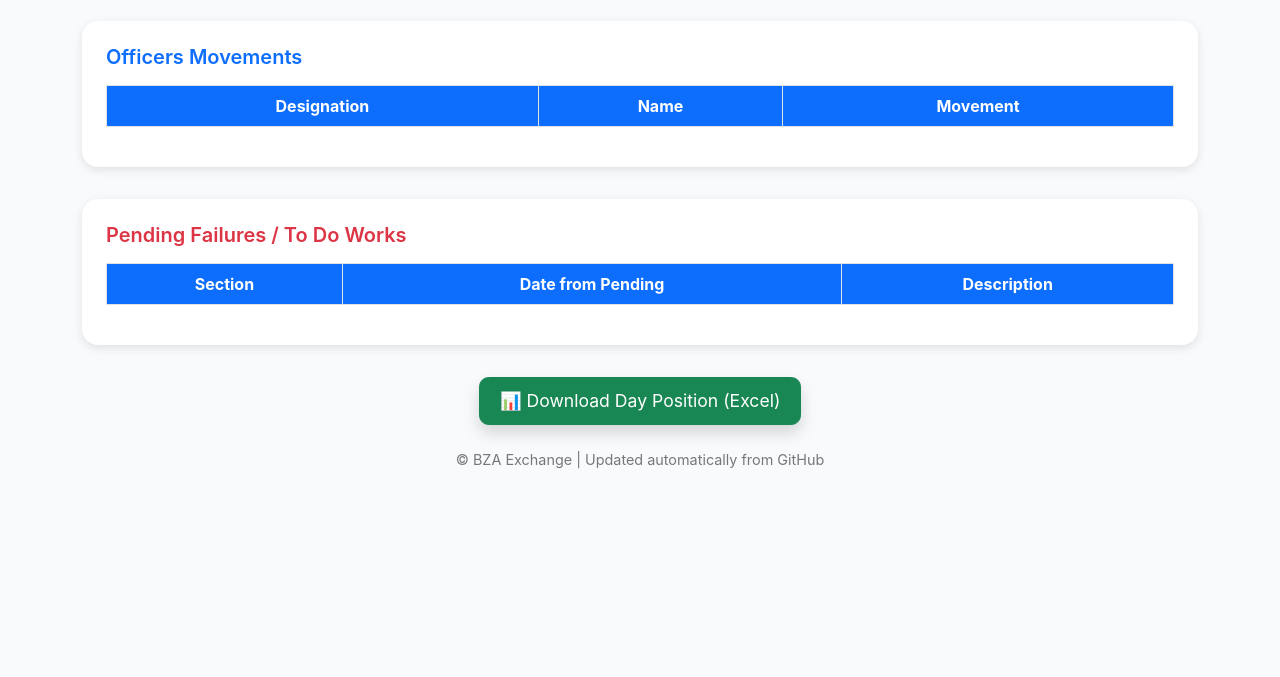
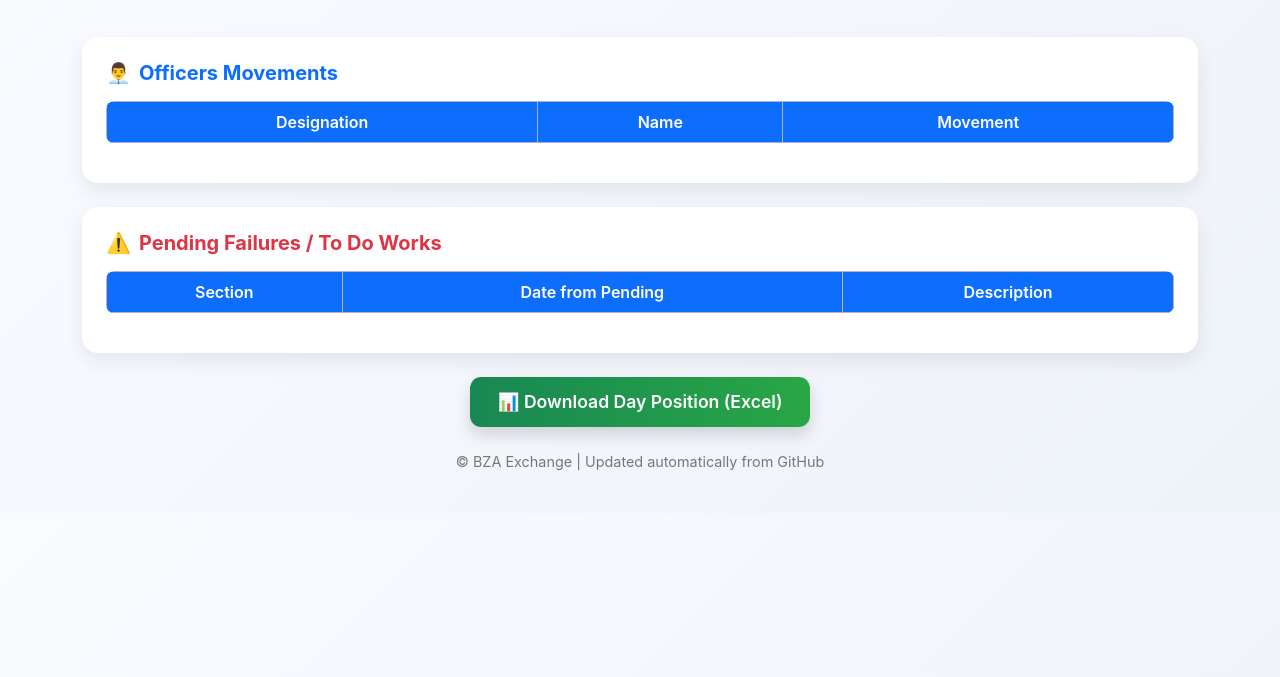
Before and after one commit to bzaexchange/exchange-position-page, a plain HTML site: page index.html in a window 1280 px wide. Shown: the part 123-800 px from the top of the page. Drawn offline with nearby package versions, Linux system fonts and the light colour scheme; no server answers.

Commit message:
Update index.html

```diff
--- a/index.html
+++ b/index.html
@@ -5,46 +5,158 @@
 <meta name="viewport" content="width=device-width, initial-scale=1.0">
 <title>Exchange Daily Position</title>
 <link href="https://cdn.jsdelivr.net/npm/bootstrap@5.3.3/dist/css/bootstrap.min.css" rel="stylesheet">
+
 <style>
-body { background: #f8fafc; font-family: "Inter", sans-serif; }
-header { text-align: center; margin: 2rem 0; }
-.card { border: none; border-radius: 1rem; box-shadow: 0 3px 10px rgba(0,0,0,0.1); margin-bottom: 2rem; }
-.card h5 { font-weight: 600; }
-.table th { background: #0d6efd; color: #fff; text-align: center; }
-.table td, .table th { vertical-align: middle; text-align: center; }
-.btn-excel { font-size: 1.1rem; padding: 10px 20px; border-radius: 0.6rem; }
-footer { text-align: center; color: #777; font-size: 0.9rem; margin-top: 2rem; }
+body {
+  background: linear-gradient(135deg, #f9fbff, #eef3f9);
+  font-family: "Inter", "Segoe UI", sans-serif;
+  color: #222;
+}
+
+header {
+  text-align: center;
+  margin: 2.5rem 0;
+}
+
+header h1 {
+  font-weight: 700;
+  letter-spacing: 0.5px;
+  color: #0d6efd;
+}
+
+header p {
+  font-size: 1rem;
+  color: #6c757d;
+  margin-top: 0.4rem;
+}
+
+.card {
+  border: none;
+  border-radius: 1rem;
+  box-shadow: 0 8px 20px rgba(0, 0, 0, 0.08);
+  transition: transform 0.2s ease, box-shadow 0.2s ease;
+  background: #fff;
+}
+
+.card:hover {
+  transform: translateY(-3px);
+  box-shadow: 0 12px 25px rgba(0, 0, 0, 0.12);
+}
+
+.card h5 {
+  font-weight: 700;
+  margin-bottom: 1rem;
+  display: flex;
+  align-items: center;
+  gap: 0.5rem;
+}
+
+.card h5.text-primary::before {
+  content: "👨‍💼";
+}
+
+.card h5.text-danger::before {
+  content: "⚠️";
+}
+
+.table {
+  border-radius: 0.5rem;
+  overflow: hidden;
+  background: #fff;
+}
+
+.table th {
+  background: #0d6efd;
+  color: #fff;
+  text-align: center;
+  font-weight: 600;
+  vertical-align: middle;
+}
+
+.table td {
+  vertical-align: middle;
+  text-align: center;
+  background: #ffffff;
+  transition: background 0.2s;
+}
+
+.table tbody tr:hover td {
+  background: #f1f6ff;
+}
+
+.btn-excel {
+  font-size: 1.1rem;
+  padding: 12px 28px;
+  border-radius: 0.7rem;
+  background: linear-gradient(90deg, #198754, #28a745);
+  border: none;
+  transition: all 0.2s ease;
+  color: #fff;
+  font-weight: 600;
+}
+
+.btn-excel:hover {
+  transform: translateY(-2px);
+  background: linear-gradient(90deg, #28a745, #34c759);
+}
+
+footer {
+  text-align: center;
+  color: #777;
+  font-size: 0.9rem;
+  margin-top: 2rem;
+  padding-bottom: 1rem;
+}
+
+footer p {
+  margin: 0;
+}
+
+.table-responsive {
+  border-radius: 0.5rem;
+  overflow: hidden;
+}
+
+@media (max-width: 768px) {
+  header h1 { font-size: 1.6rem; }
+  .btn-excel { width: 100%; }
+}
 </style>
 </head>
+
 <body>
 <div class="container my-4">
   <header>
-    <h1 class="fw-bold">Exchange Daily Position</h1>
-    <p id="currentDate" class="text-secondary"></p>
+    <h1>Exchange Daily Position</h1>
+    <p id="currentDate"></p>
   </header>
 
-  <div class="card p-4">
-    <h5 class="text-primary mb-3">Officers Movements</h5>
+  <div class="card p-4 mb-4">
+    <h5 class="text-primary">Officers Movements</h5>
     <div class="table-responsive">
-      <table class="table table-bordered" id="officersTable">
-        <thead><tr><th>Designation</th><th>Name</th><th>Movement</th></tr></thead>
+      <table class="table table-bordered align-middle" id="officersTable">
+        <thead class="table-primary">
+          <tr><th>Designation</th><th>Name</th><th>Movement</th></tr>
+        </thead>
         <tbody></tbody>
       </table>
     </div>
   </div>
 
-  <div class="card p-4">
-    <h5 class="text-danger mb-3">Pending Failures / To Do Works</h5>
+  <div class="card p-4 mb-4">
+    <h5 class="text-danger">Pending Failures / To Do Works</h5>
     <div class="table-responsive">
-      <table class="table table-bordered" id="failuresTable">
-        <thead><tr><th>Section</th><th>Date from Pending</th><th>Description</th></tr></thead>
+      <table class="table table-bordered align-middle" id="failuresTable">
+        <thead class="table-danger">
+          <tr><th>Section</th><th>Date from Pending</th><th>Description</th></tr>
+        </thead>
         <tbody></tbody>
       </table>
     </div>
   </div>
 
   <div class="text-center">
-    <button id="downloadExcel" class="btn btn-success btn-excel shadow">📊 Download Day Position (Excel)</button>
+    <button id="downloadExcel" class="btn btn-excel shadow">📊 Download Day Position (Excel)</button>
   </div>
 
   <footer class="mt-4">
@@ -59,7 +171,9 @@ const repo = "exchange-position-page";
 const filePath = "data.json";
 const apiUrl = `https://api.github.com/repos/${username}/${repo}/contents/${filePath}`;
 
-document.getElementById("currentDate").textContent = new Date().toLocaleDateString('en-IN', { weekday:'long', year:'numeric', month:'long', day:'numeric' });
+document.getElementById("currentDate").textContent = new Date().toLocaleDateString('en-IN', {
+  weekday:'long', year:'numeric', month:'long', day:'numeric'
+});
 
 async function loadData() {
   try {
```
